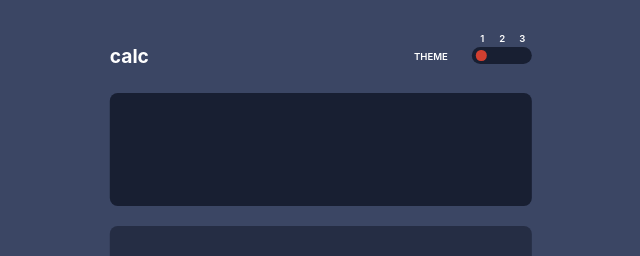
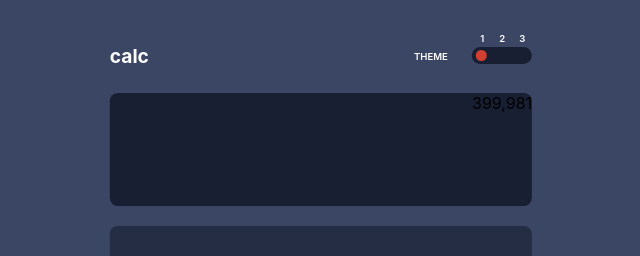
Before and after one commit to darrk-heart/calc-in-react, a React (Create React App) app: page / in a window 1280 px wide. Shown: the top 256 px of the page, without its empty margins (319-959 px from the left). Built offline with nearby package versions, Linux system fonts and the light colour scheme.

Commit message:
working on frame two

```diff
--- a/src/App.css
+++ b/src/App.css
@@ -96,6 +96,7 @@
   margin: 25px 0 20px 0;
   border-radius: 8px;
   background-color: #181f32;
+  text-align: right;
 }
 
 .frame-three {
--- a/src/Body.js
+++ b/src/Body.js
@@ -12,7 +12,9 @@ function Body() {
             <ToggleTheme />
           </div>
         </div>
-        <div className="frame-two"></div>
+        <div className="frame-two">
+          <span>399,981</span>
+        </div>
         <div className="frame-three">
           <div className="frame-three-first">
             <div className="numbers">7</div>
```
